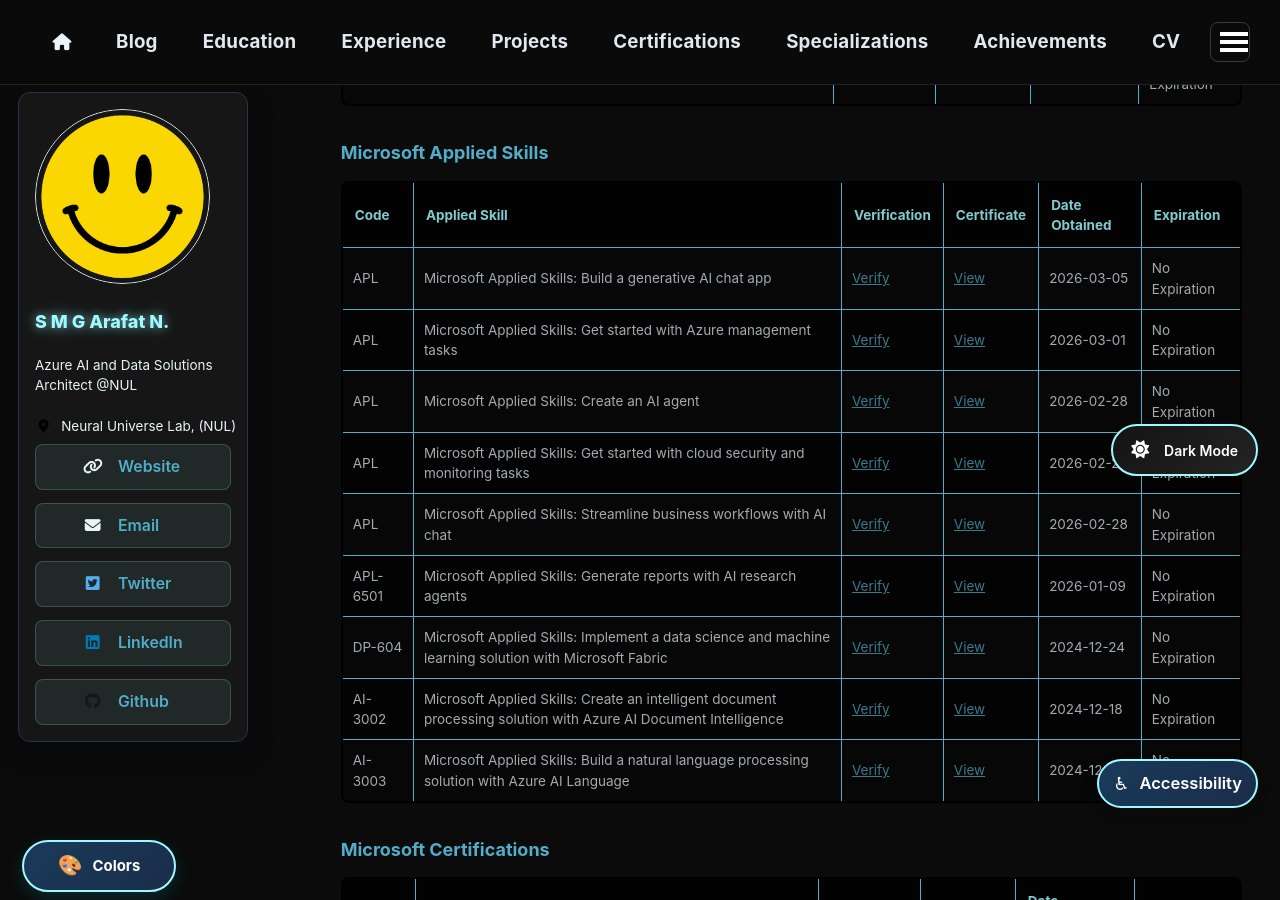
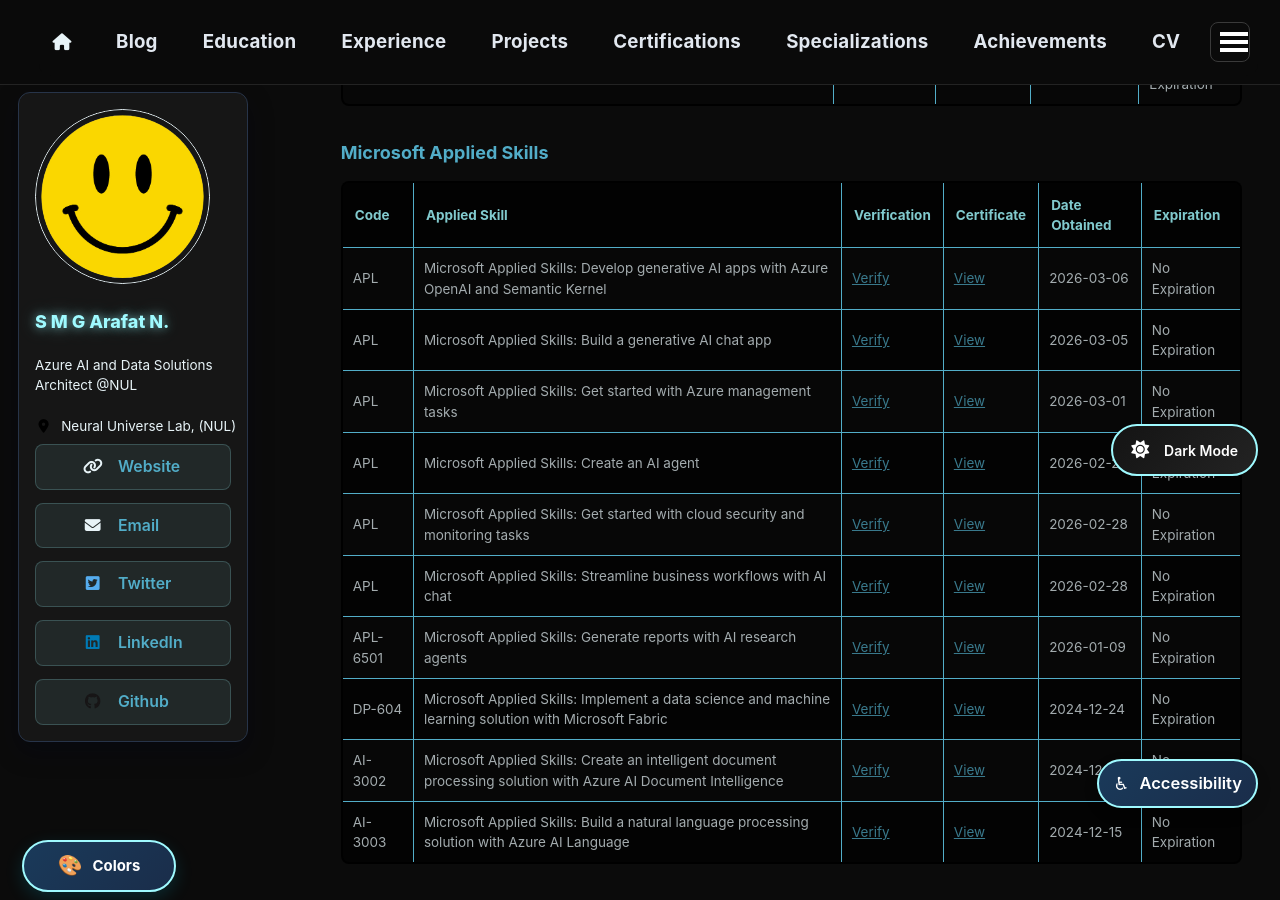
Before and after one commit to neuralnishan/neuralnishan.github.io, a Jekyll site: the page built from _pages/certification.md, in a window 1280 px wide and 900 px high, scrolled down 729 px. Built offline with Jekyll 4.4.1, drawn with Linux system fonts in a browser that asks for light colours.

Commit message:
NewMSFTAppliedSkill

```diff
--- a/_pages/certification.md
+++ b/_pages/certification.md
@@ -24,7 +24,8 @@
 
 | Code | Applied Skill | Verification | Certificate | Date Obtained | Expiration |
 |------|---------------|--------------|-------------|---------------|------------|
-| APL| Microsoft Applied Skills: Build a generative AI chat app | [Verify](https://learn.microsoft.com/en-us/users/SMGazzaliArafatNishan-4645/credentials/713A77F93EB74C51) | [View](/files/microsoft/appliedskills/Microsoft Applied Skills Get started with Azure management tasks.jpg) | 2026-03-05 | No Expiration |
+| APL| Microsoft Applied Skills: Develop generative AI apps with Azure OpenAI and Semantic Kernel | [Verify](https://learn.microsoft.com/en-us/users/smgazzaliarafatnishan-4645/credentials/6e0732caf858ba45) | [View](/files/microsoft/appliedskills/Microsoft Applied Skills Develop generative AI apps with Azure OpenAI and Semantic Kernel.jpg) | 2026-03-06 | No Expiration |
+| APL| Microsoft Applied Skills: Build a generative AI chat app | [Verify](https://learn.microsoft.com/en-us/users/SMGazzaliArafatNishan-4645/credentials/713A77F93EB74C51) | [View](/files/microsoft/appliedskills/Microsoft Applied Skills Build a generative AI chat app.jpg) | 2026-03-05 | No Expiration |
 | APL| Microsoft Applied Skills: Get started with Azure management tasks | [Verify](https://learn.microsoft.com/en-us/users/smgazzaliarafatnishan-4645/credentials/14849adc91bbb9a8) | [View](/files/microsoft/appliedskills/Microsoft Applied Skills Get started with Azure management tasks.jpg) | 2026-03-01 | No Expiration |
 | APL| Microsoft Applied Skills: Create an AI agent | [Verify](https://learn.microsoft.com/en-us/users/SMGazzaliArafatNishan-4645/credentials/DD8BA1F8FB604C68) | [View](/files/microsoft/appliedskills/Microsoft Applied Skills Create an AI agent.jpg) | 2026-02-28 | No Expiration |
 | APL| Microsoft Applied Skills: Get started with cloud security and monitoring tasks | [Verify](https://learn.microsoft.com/en-us/users/smgazzaliarafatnishan-4645/credentials/bdc0a2d92d552614) | [View](/files/microsoft/appliedskills/Microsoft Applied Skills Get started with cloud security and monitoring tasks.png) | 2026-02-28 | No Expiration |
```
Also changed, not shown: files/microsoft/appliedskills/Microsoft Applied Skills Build a generative AI chat app.jpg (added), files/microsoft/appliedskills/Microsoft Applied Skills Develop generative AI apps with Azure OpenAI and Semantic Kernel.jpg (added).
